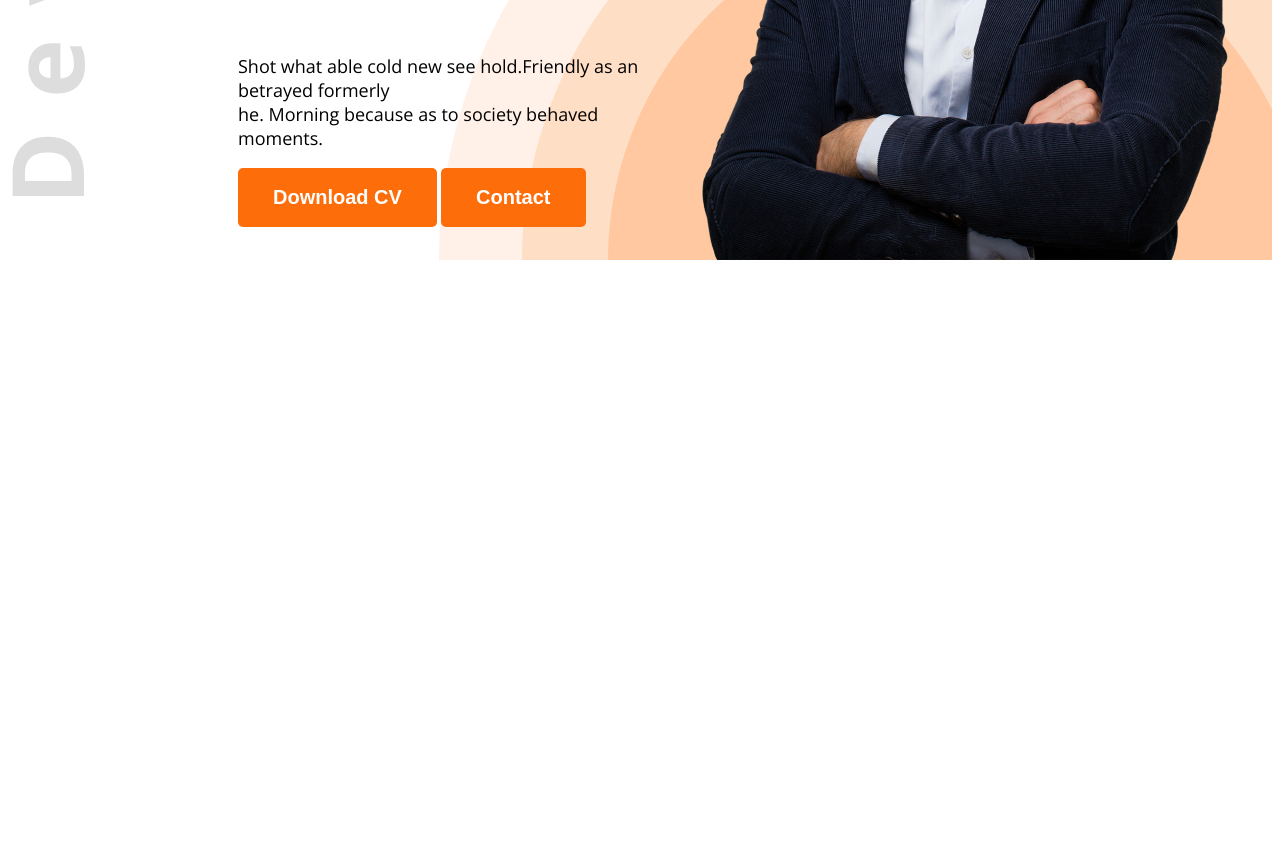
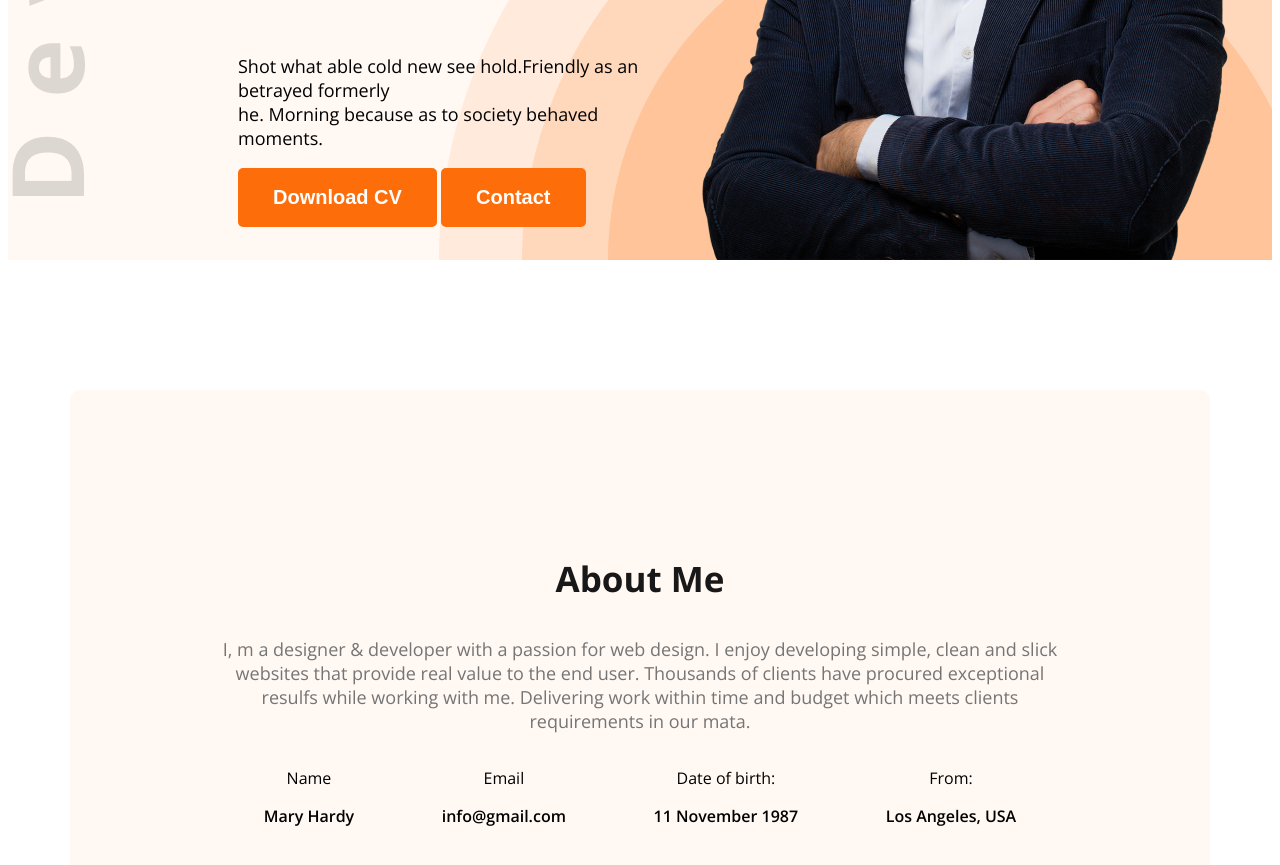
Before and after one commit to emon544954/webdeveloper-portfolio, a plain HTML site: page index.html in a window 1280 px wide. Shown: the part 575-1440 px from the top of the page. Before the commit the page ends 843 px from the top, so only its background shows below. Drawn offline with nearby package versions, Linux system fonts and the light colour scheme.

Commit message:
main commit

```diff
--- a/index.html
+++ b/index.html
@@ -10,7 +10,7 @@
     <link rel="stylesheet" href="styles/portfolio.css">
 </head>
 <body class="open-sans-normal">
-    <header class="header">
+    <header class="header secondary-background">
         <nav>
             <h3 class="nav-title">Ma<span class="text-primary">r</span>y</h3>
             <ul>
@@ -35,7 +35,31 @@
 
     </header>
 
-    <main>
+    <main class="main">
+        <section class="about secondary-background">
+            <h3 class="section-title">About Me</h3>
+            <p class="section-descpription">I, m a designer & developer with a passion for web design. I enjoy developing simple, clean and slick websites that provide real value to the end user. Thousands of clients have procured exceptional resulfs while working with me. Delivering work within time and budget which meets clients requirements in our mata.</p>
+            <div class="about-items">
+                <!-- .about-item*4>p.item_title+item-description -->
+                <div class="about-item">
+                    <p class="item-title">Name</p>
+                    <p class="item-description">Mary Hardy</p>
+                </div>
+                <div class="about-item">
+                    <p class="item-title">Email</p>
+                    <p class="item-description">info@gmail.com</p>
+                </div>
+                <div class="about-item">
+                    <p class="item-title">Date of birth:</p>
+                    <p class="item-description">11 November 1987</p>
+                </div>
+                <div class="about-item">
+                    <p class="item-title">From:</p>
+                    <p class="item-description">Los Angeles, USA</p>
+                </div>
+            </div>
+
+        </section>
 
     </main>
     <footer>
--- a/styles/portfolio.css
+++ b/styles/portfolio.css
@@ -5,6 +5,9 @@
     font-style: normal;
     font-variation-settings:
       "wdth" 100;
+  }
+  .secondary-background{
+    background-color: #FFF8F3;
   }
 .text-primary{
   color: #FD6E0A;
@@ -34,6 +37,15 @@ nav{
   border-radius: 5px;
   font-size: 20px;
   border: none;
+}
+.section-title{
+  font-size: 35px;
+  font-weight: bold;
+  color: #181818;
+}
+.section-descpription{
+  font-size: 18px;
+  color: #757575;
 }
 .nav-title{
   font-weight: 800;
@@ -78,3 +90,25 @@ nav li a {
 .banner-content{
   max-width: 580px;
 }
+/* about */
+.about{
+  border-radius: 10px;
+  padding: 130px 150px;
+  text-align: center;
+  margin-top: 130px;
+
+
+}
+.main{
+
+  max-width: 1140px;
+  margin: 0 auto;
+
+}
+.about-items{
+  display: flex;
+  justify-content: space-around;
+}
+.item-description{
+  font-weight: 600;
+}
```
